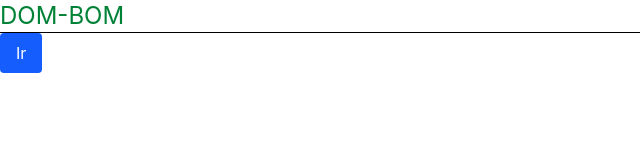
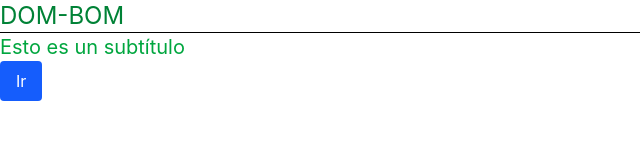
Before and after one commit to OrdinalDragon/Javascript-desarrollador-avanzado, a website built with Vite: page clase-01/02.dom-bom/index.html in a window 1280 px wide. Shown: the whole page, without its empty margins (0-640 px from the left). Built offline with nearby package versions, Linux system fonts and the light colour scheme.

Commit message:
terminando con selección de elementos y manipulación basica

```diff
--- a/clase-01/02.dom-bom/index.html
+++ b/clase-01/02.dom-bom/index.html
@@ -9,6 +9,8 @@
     <h1 id="titulo-principal" class="text-2xl text-green-700">DOM-BOM</h1>
     <hr> <!-- bradlc.vscode-tailwindcss -->
 
+    <h2 id="subtitulo">Esto es un subtítulo</h2>
+
     <button id="btn-ir" class="bg-blue-600 hover:bg-blue-700 text-white rounded cursor-pointer px-4 py-2">Ir</button>
 
     <script type="module" src="/src/main.js"></script>
--- a/clase-01/02.dom-bom/src/main.js
+++ b/clase-01/02.dom-bom/src/main.js
@@ -55,3 +55,7 @@ console.warn('Modernos')
 const tituloPrincipal = document.querySelector('#titulo-principal')
 
 console.log(tituloPrincipal);
+
+const subtitulo = document.querySelector('#subtitulo')
+
+subtitulo.classList.add('text-green-600', 'text-xl')
```
